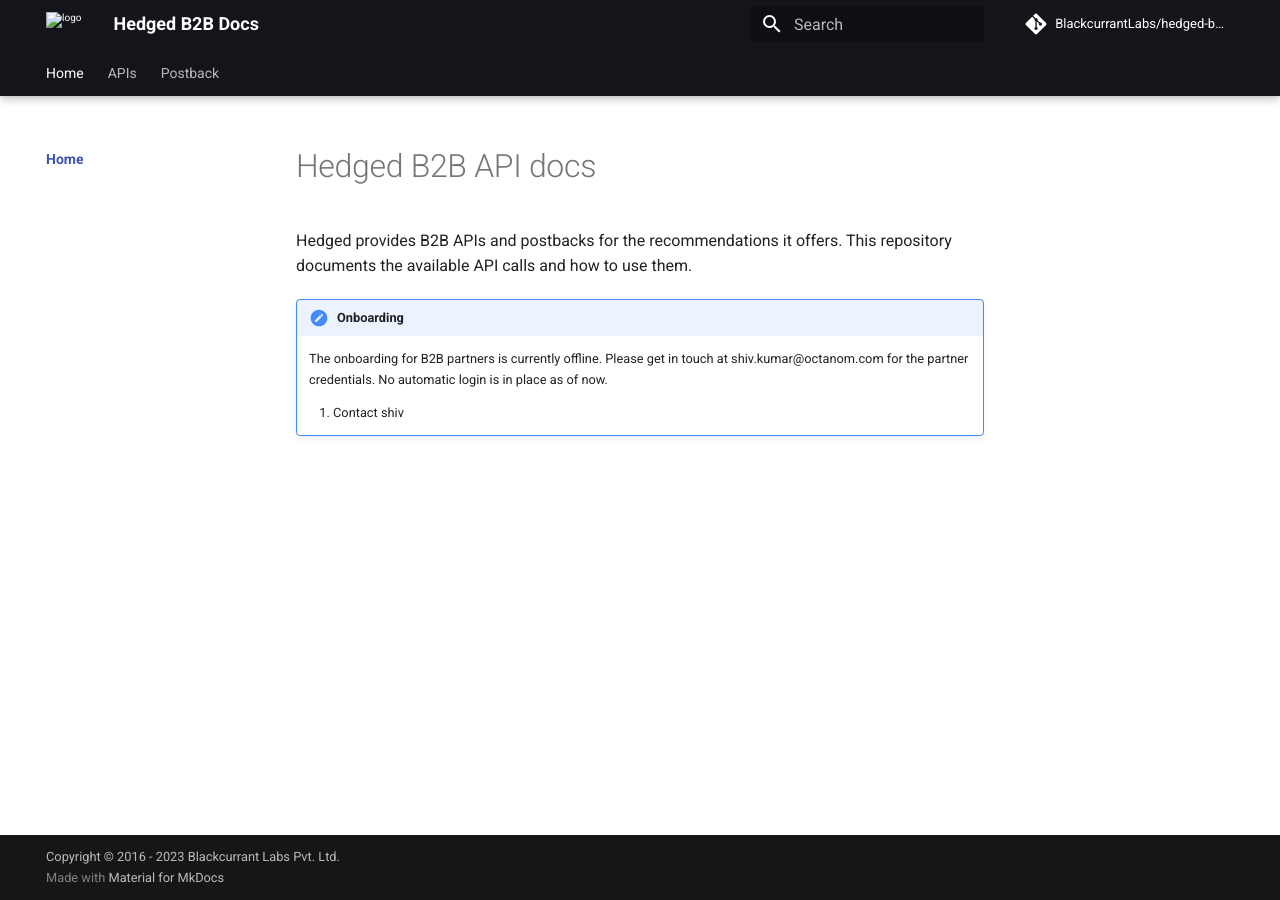
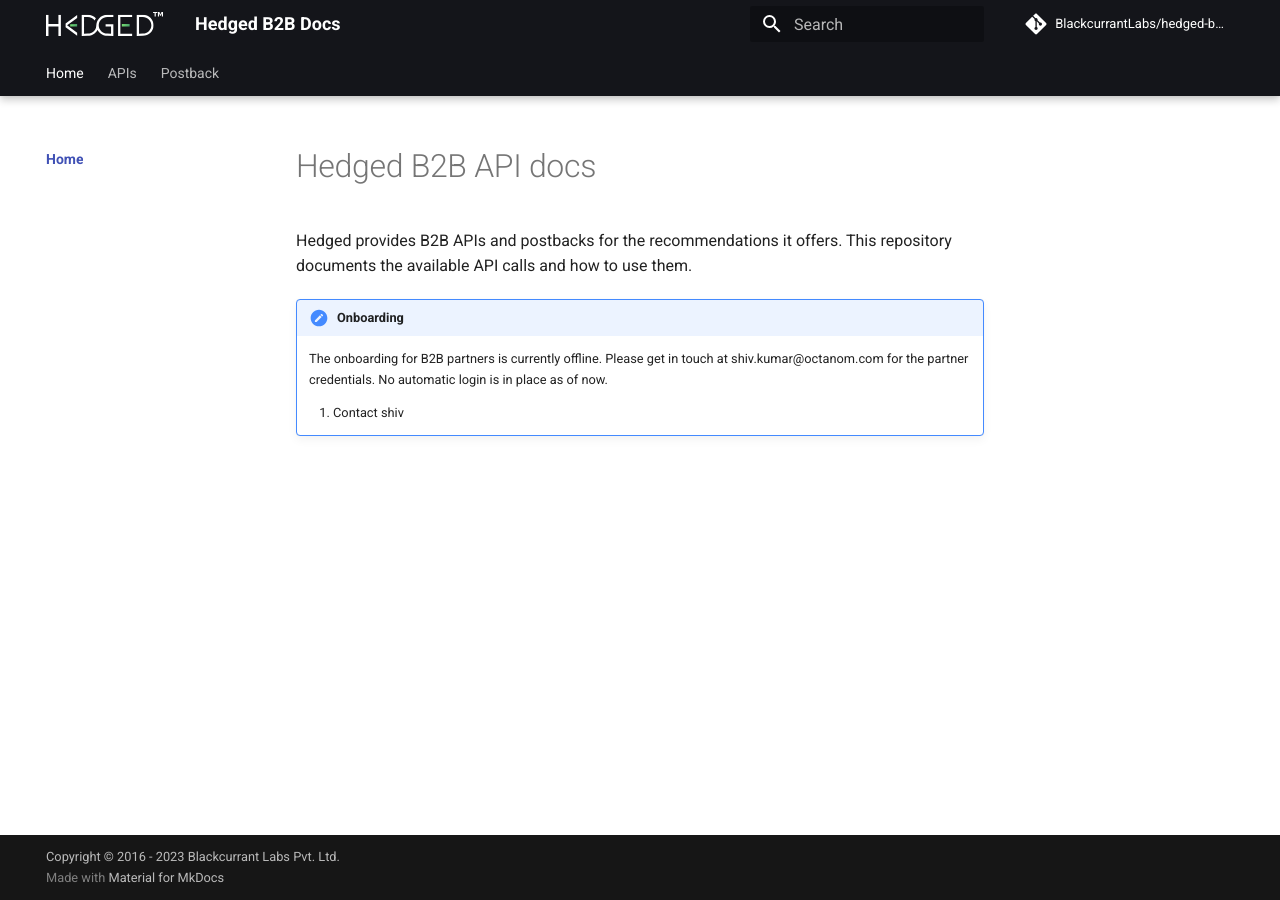
Before and after one commit to BlackcurrantLabs/hedged-b2b, an MkDocs documentation site: the page built from docs/index.md, in a window 1280 px wide. Built offline with MkDocs 1.6.1 and Material for MkDocs 9.7.7, drawn with Linux system fonts in a browser that asks for light colours; comment, search, counter and statistics services are not loaded.

Commit message:
add logo

```diff
--- a/mkdocs.yml
+++ b/mkdocs.yml
@@ -18,7 +18,7 @@
 theme:
   name: material
   logo: assets/logo.svg
-  favicon: assets/logo.svg
+  favicon: assets/favicon.ico
   palette:
     scheme: default
     primary: black
```
Also changed, not shown: docs/assets/logo.svg (added).
